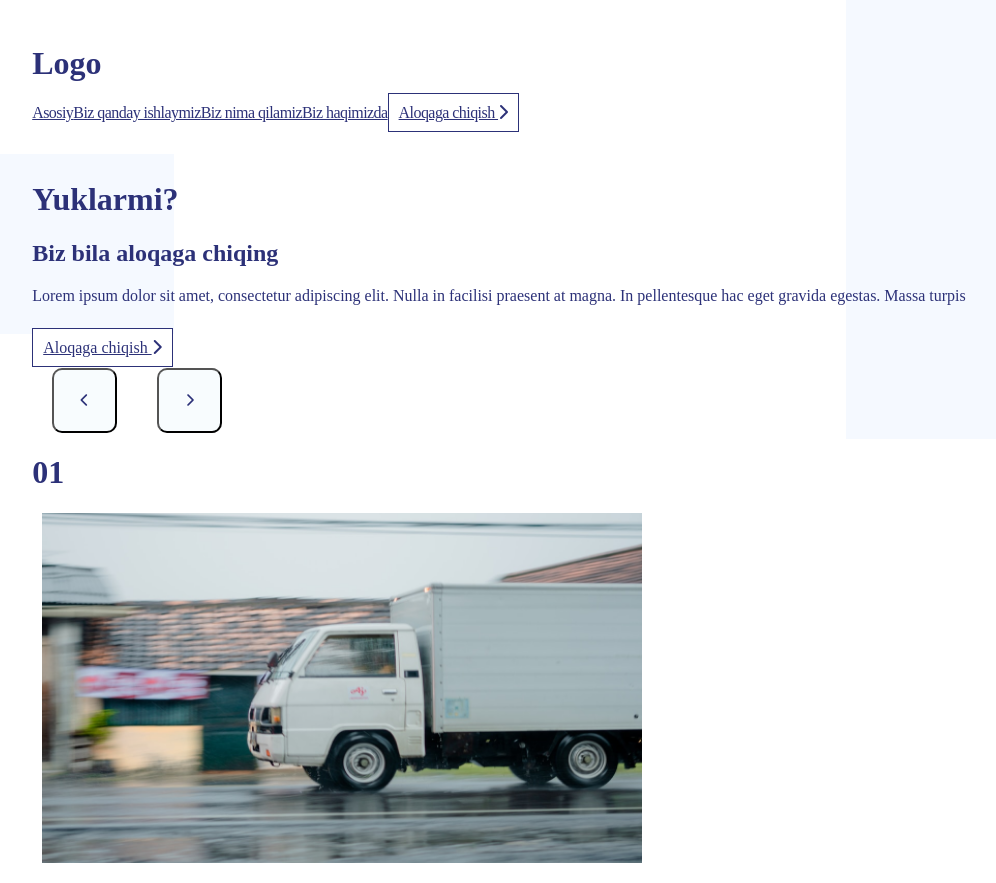
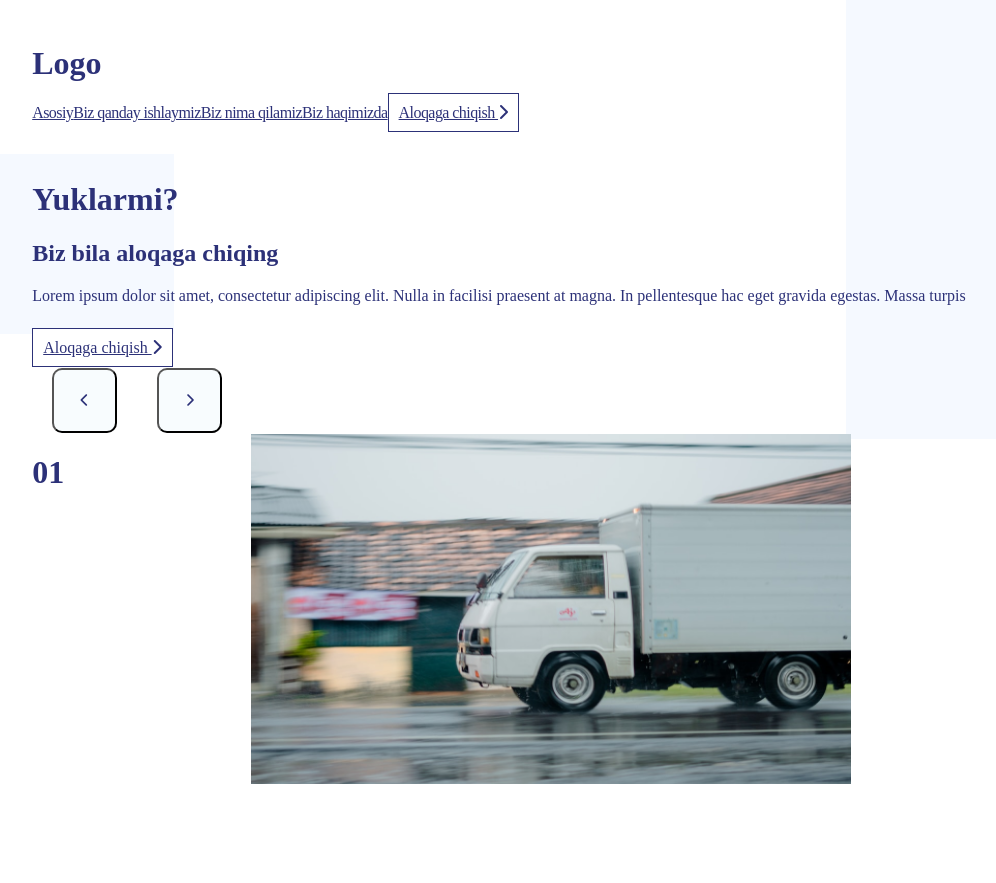
Before and after one commit to hakimov-dev/truck-service-landing, a Vue app: page / in a window 1280 px wide. Shown: the whole page, without its empty margins (39-1035 px from the left). After the commit the page ends 800 px from the top, so only its background shows below. Built offline with nearby package versions, Linux system fonts and the light colour scheme; the HTML template or start-up script is replaced by a standard one.

Commit message:
Update 'parrent' class style.

```diff
--- a/src/components/Header/components/Slider.vue
+++ b/src/components/Header/components/Slider.vue
@@ -75,7 +75,9 @@ img{
     margin-bottom: 10px;
 }
 .parrent{
-    position: relative;
+    position: absolute;
+    right: -0px;
+    bottom: 2%;
     width: 1000px;
     height: 350px;
     overflow: hidden;
```
